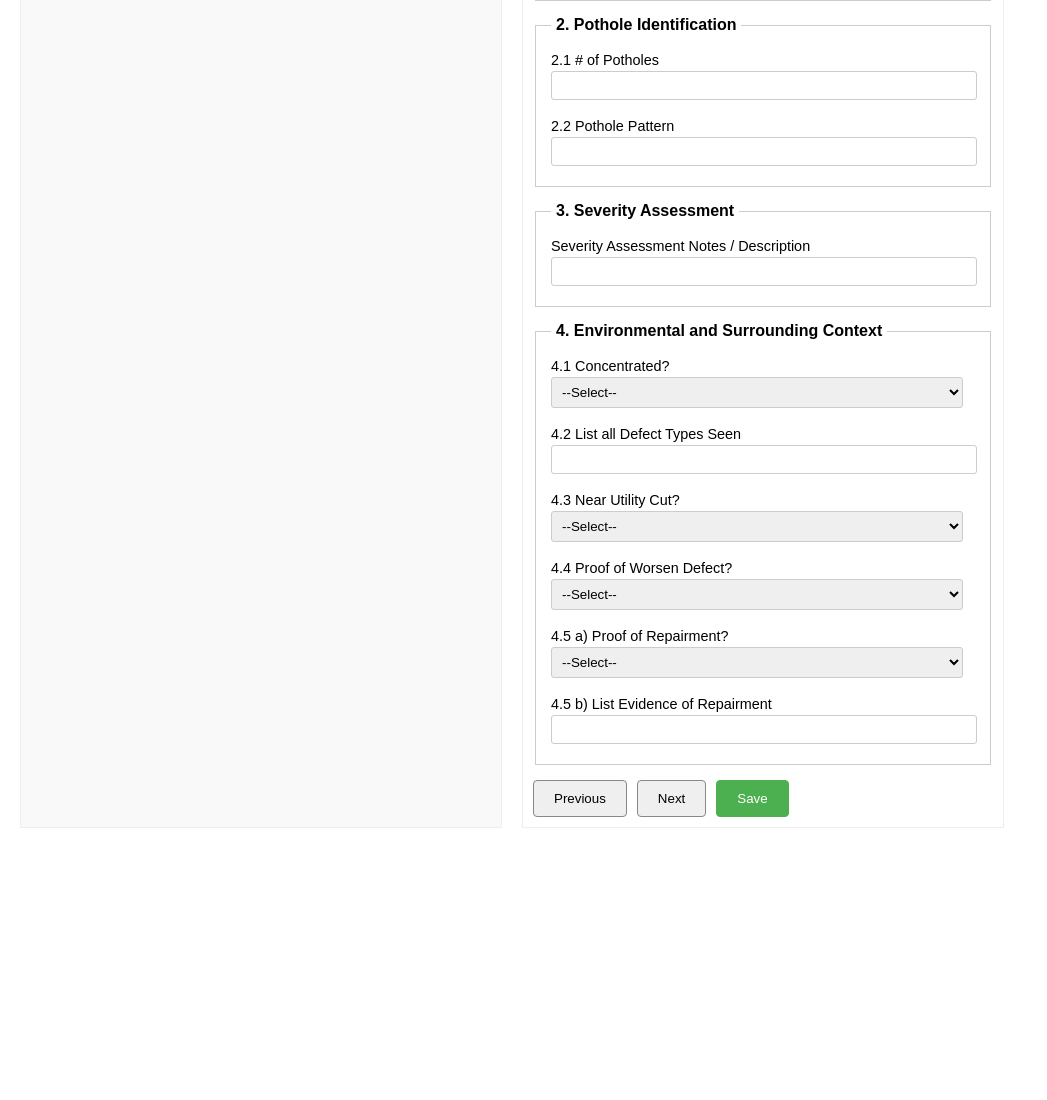
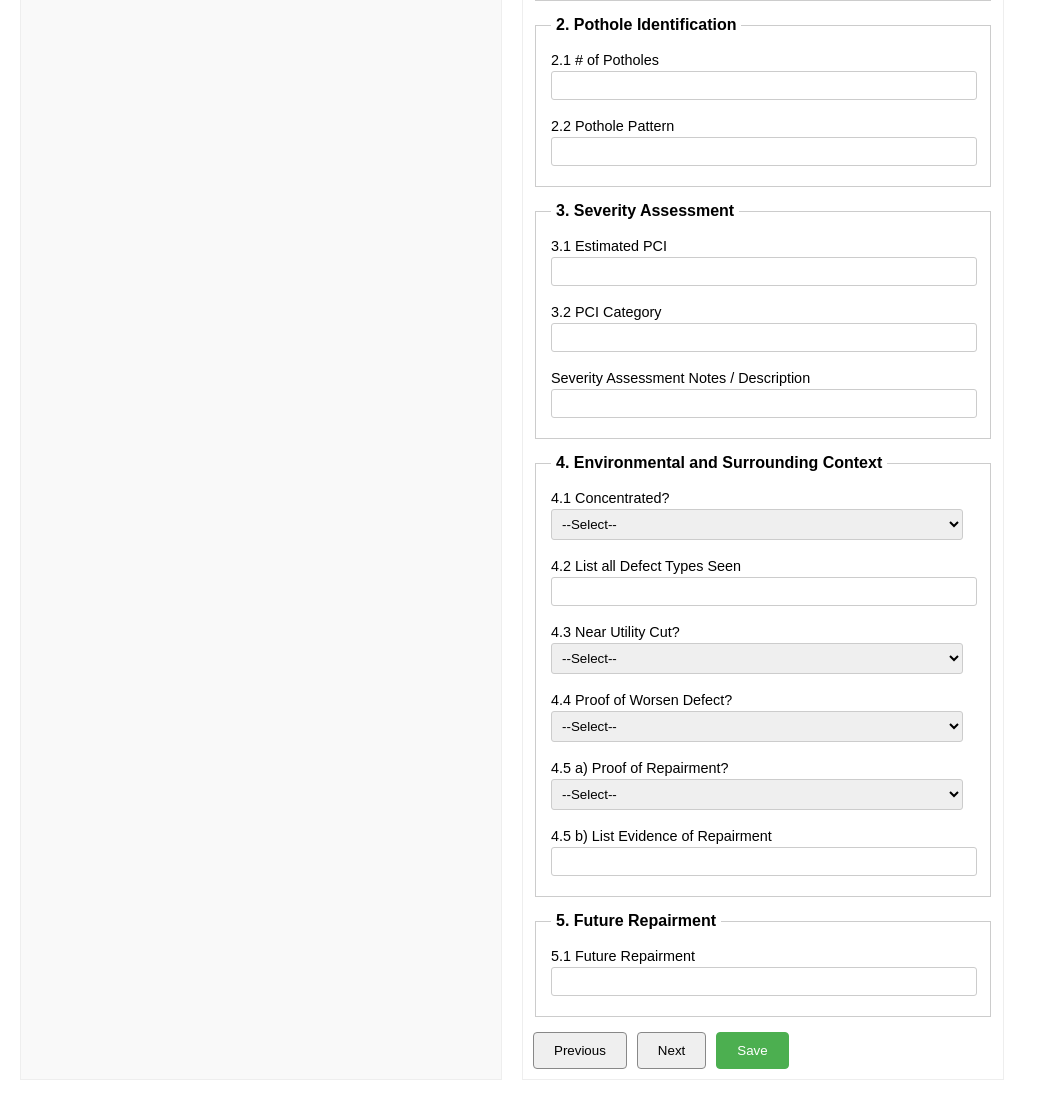
Before and after one commit to Johnx69/label-website, a Flask app: template templates/verify.html in a window 1280 px wide. Shown: the part 913-2013 px from the top of the page, without its empty margins (0-1047 px from the left). Before the commit the page ends 1741 px from the top, so only its background shows below. Run offline with Flask 3, Linux system fonts and the light colour scheme; the template is opened without the code that fills it, so the values that code supplies are empty; parts of the project's set-up code (start-up, migrations or seed data) failed here and were passed over.

Commit message:
Add files via upload

```diff
--- a/templates/verify.html
+++ b/templates/verify.html
@@ -58,6 +58,12 @@ model_name|capitalize }}{% endblock %} {% block content %}
 
           <fieldset>
             <legend>3. Severity Assessment</legend>
+            <label for="estimated_pci">3.1 Estimated PCI</label>
+            <input type="text" id="estimated_pci" name="estimated_pci" />
+
+            <label for="pci_category">3.2 PCI Category</label>
+            <input type="text" id="pci_category" name="pci_category" />
+
             <label for="severity_assessment_text"
               >Severity Assessment Notes / Description</label
             >
@@ -111,6 +117,16 @@ model_name|capitalize }}{% endblock %} {% block content %}
             />
           </fieldset>
 
+          <fieldset>
+            <legend>5. Future Repairment</legend>
+            <label for="future_repairment">5.1 Future Repairment</label>
+            <input
+              type="text"
+              id="future_repairment"
+              name="future_repairment"
+            />
+          </fieldset>
+
           <div class="form-controls">
             <button type="button" id="prev-btn">Previous</button>
             <button type="button" id="next-btn">Next</button>
@@ -134,9 +150,7 @@ model_name|capitalize }}{% endblock %} {% block content %}
   </aside>
 </div>
 <script>
-  // Model data from the Excel file:
   var records = {{ records | tojson }};
-  // Existing verification data:
   var verificationData = {{ verif_data | tojson }};
   var modelName = "{{ model_name }}";
 </script>
```
